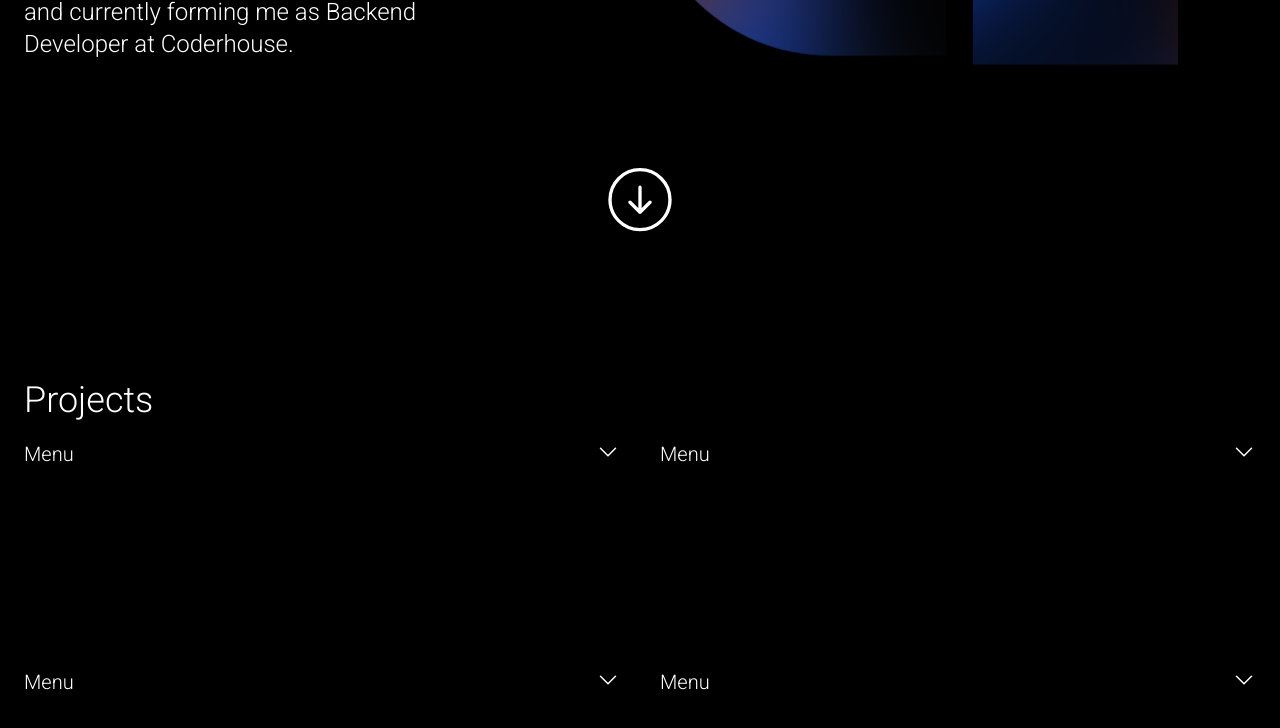
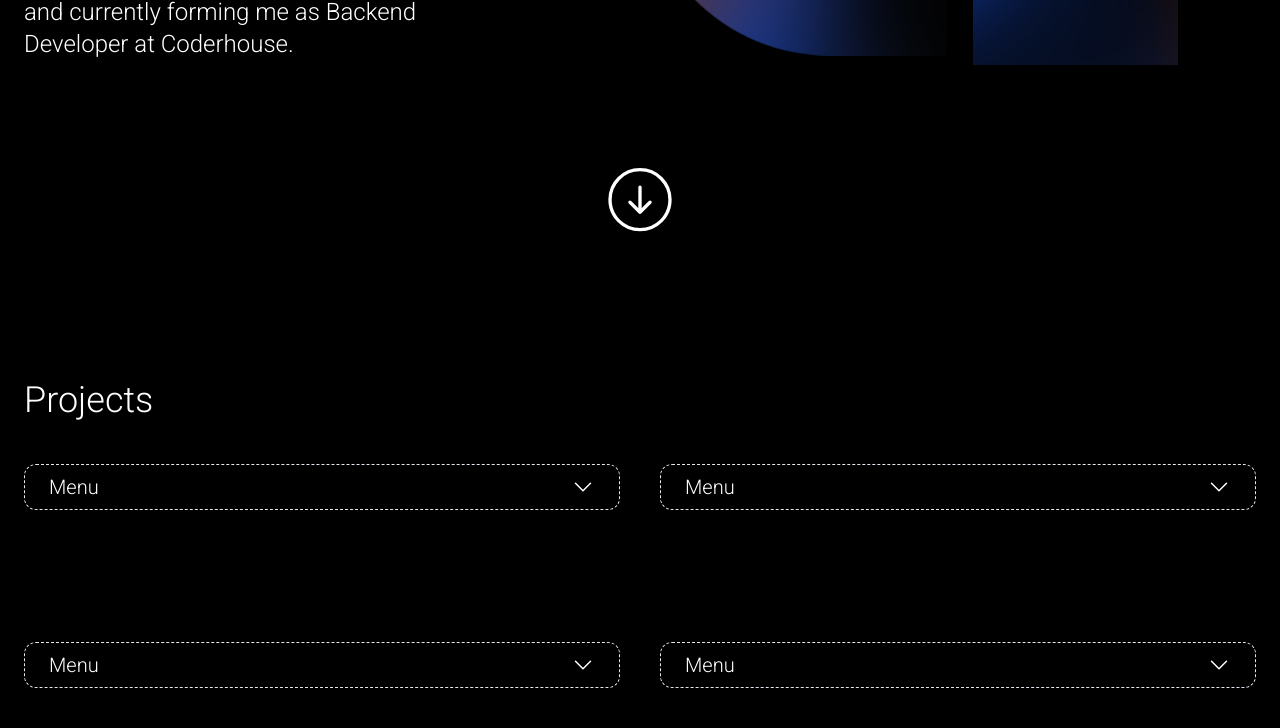
Before and after one commit to pato-1441/portfolioPatricio, a React (Vite) app: page / in a window 1280 px wide. Shown: the part 548-1276 px from the top of the page. Built offline with nearby package versions, Linux system fonts and the light colour scheme.

Commit message:
button project done

```diff
--- a/src/components/Projects/Projects.jsx
+++ b/src/components/Projects/Projects.jsx
@@ -5,7 +5,7 @@ const Projects = () => {
   return (
     <Box className="flex flex-col px-6">
       <h1 className="text-4xl">Projects</h1>
-      <div className="grid grid-cols-1 sm:grid-cols-2 gap-10">
+      <div className="grid grid-cols-1 sm:grid-cols-2 gap-10 mt-6">
         <ProjectsCard />
         <ProjectsCard />
         <ProjectsCard />
--- a/src/components/ProjectsCard/ProjectsCard.jsx
+++ b/src/components/ProjectsCard/ProjectsCard.jsx
@@ -16,17 +16,20 @@ const ProjectsCard = () => {
     <motion.div
       initial={false}
       animate={isOpen ? "open" : "closed"}
-      className="my-5"
+      className="my-5 rounded-xl"
     >
       <motion.button
-        className="text-xl flex w-full justify-between"
+        className="text-xl flex items-center w-full justify-between border border-dashed hover:border-solid rounded-xl px-6 py-2"
         whileTap={{ scale: 0.97 }}
         onClick={() => setIsOpen(!isOpen)}
+        whileHover={{
+          boxShadow: "0px 0px 16px rgb(155,155,155)",
+        }}
       >
         Menu
         <motion.div
           variants={{
-            open: { rotate: 180 },
+            open: { rotate: 180, y: -2 },
             closed: { rotate: 0 },
           }}
           transition={{ duration: 0.2 }}
@@ -71,11 +74,9 @@ const ProjectsCard = () => {
         }}
         style={{ pointerEvents: isOpen ? "auto" : "none" }}
       >
-        <motion.li variants={itemVariants}>Item 1 </motion.li>
-        <motion.li variants={itemVariants}>Item 2 </motion.li>
-        <motion.li variants={itemVariants}>Item 3 </motion.li>
-        <motion.li variants={itemVariants}>Item 4 </motion.li>
-        <motion.li variants={itemVariants}>Item 5 </motion.li>
+        <motion.li className="my-3 text-lg" variants={itemVariants}>
+          Item 1
+        </motion.li>
       </motion.ul>
     </motion.div>
   );
```
